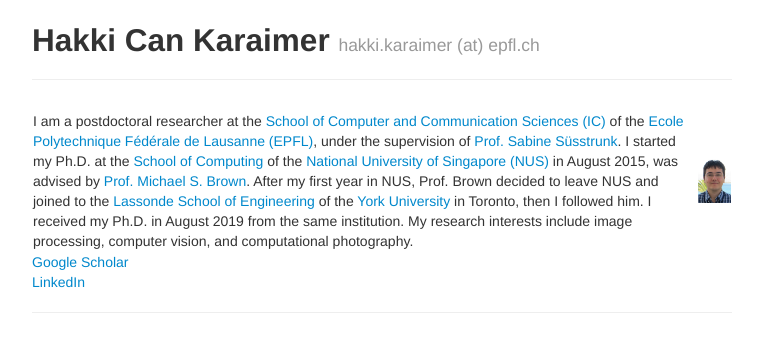
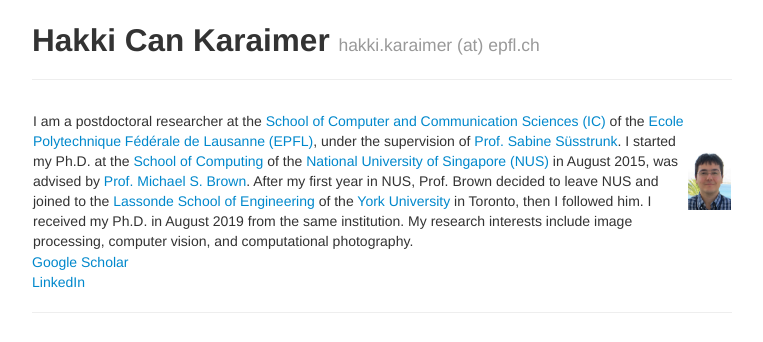
Before and after one commit to karaimer/karaimer.github.io, a Jekyll site: the page built from index.md, in a window 1280 px wide. Shown: the top 342 px of the page, without its empty margins (258-1021 px from the left). Built offline with Jekyll 4.4.1, drawn with Linux system fonts in a browser that asks for light colours.

Commit message:
Update index.md

```diff
--- a/index.md
+++ b/index.md
@@ -8,7 +8,7 @@
 
 | - | - |
 |---|---|
-| I am a postdoctoral researcher at the [School of Computer and Communication Sciences (IC)](https://www.epfl.ch/schools/ic/) of the [Ecole Polytechnique Fédérale de Lausanne (EPFL)](https://www.epfl.ch/en/), under the supervision of [Prof. Sabine Süsstrunk](https://ivrl.epfl.ch/people/people-susstrunk/). I started my Ph.D. at the [School of Computing](https://www.comp.nus.edu.sg) of the [National University of Singapore (NUS)](http://nus.edu.sg/) in August 2015, was advised by [Prof. Michael S. Brown](http://www.cse.yorku.ca/~mbrown/). After my first year in NUS, Prof. Brown decided to leave NUS and joined to the [Lassonde School of Engineering](https://lassonde.yorku.ca) of the [York University](https://www.yorku.ca/index.html) in Toronto, then I followed him. I received my Ph.D. in August 2019 from the same institution. My research interests include image processing, computer vision, and computational photography.     | ![](/image/profile_pic.png){:height="320px" width="240px"} |
+| I am a postdoctoral researcher at the [School of Computer and Communication Sciences (IC)](https://www.epfl.ch/schools/ic/) of the [Ecole Polytechnique Fédérale de Lausanne (EPFL)](https://www.epfl.ch/en/), under the supervision of [Prof. Sabine Süsstrunk](https://ivrl.epfl.ch/people/people-susstrunk/). I started my Ph.D. at the [School of Computing](https://www.comp.nus.edu.sg) of the [National University of Singapore (NUS)](http://nus.edu.sg/) in August 2015, was advised by [Prof. Michael S. Brown](http://www.cse.yorku.ca/~mbrown/). After my first year in NUS, Prof. Brown decided to leave NUS and joined to the [Lassonde School of Engineering](https://lassonde.yorku.ca) of the [York University](https://www.yorku.ca/index.html) in Toronto, then I followed him. I received my Ph.D. in August 2019 from the same institution. My research interests include image processing, computer vision, and computational photography.     | ![](/image/profile_pic.png){:height="320px" width="320px"} |
 
 [Google Scholar](https://scholar.google.com/citations?user=jhlnGS4AAAAJ&hl=en)
 [LinkedIn](https://www.linkedin.com/in/karaimer)
```
